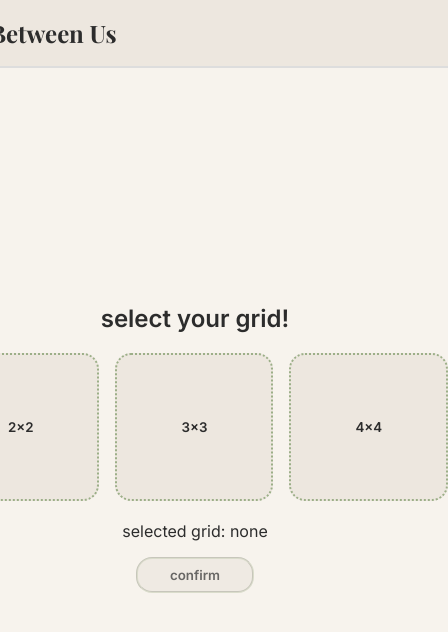
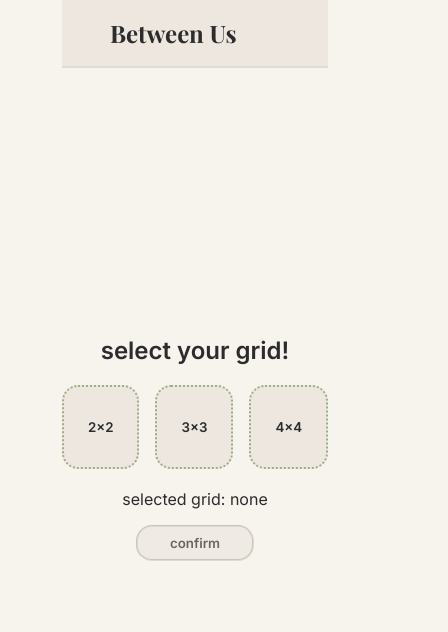
Before and after one commit to kabedont/BetweenUs, a React (Vite) app in the folder BetweenUs/: page / in a window 390 px wide. Shown: the top 632 px of the page, 448 px wide, since content can reach past the window. Built offline with nearby package versions, Linux system fonts and the light colour scheme.

Commit message:
Add mobile setting for grid layout
Signed-off-by: kabedont <jjenniferjosephina@outlook.com>

```diff
--- a/BetweenUs/src/components/PhotoUpload.css
+++ b/BetweenUs/src/components/PhotoUpload.css
@@ -350,3 +350,16 @@
         transform: translateY(-50%) translateX(0);
     }
 }
+
+
+/*MOBILE OVERRIDES*/
+
+@media(max-width: 600px){
+    .photo-grid {
+        padding: 10px;
+    }
+
+    .slots, .grid-option {
+        padding: 2.0rem 1.5rem;
+    }
+}
```
